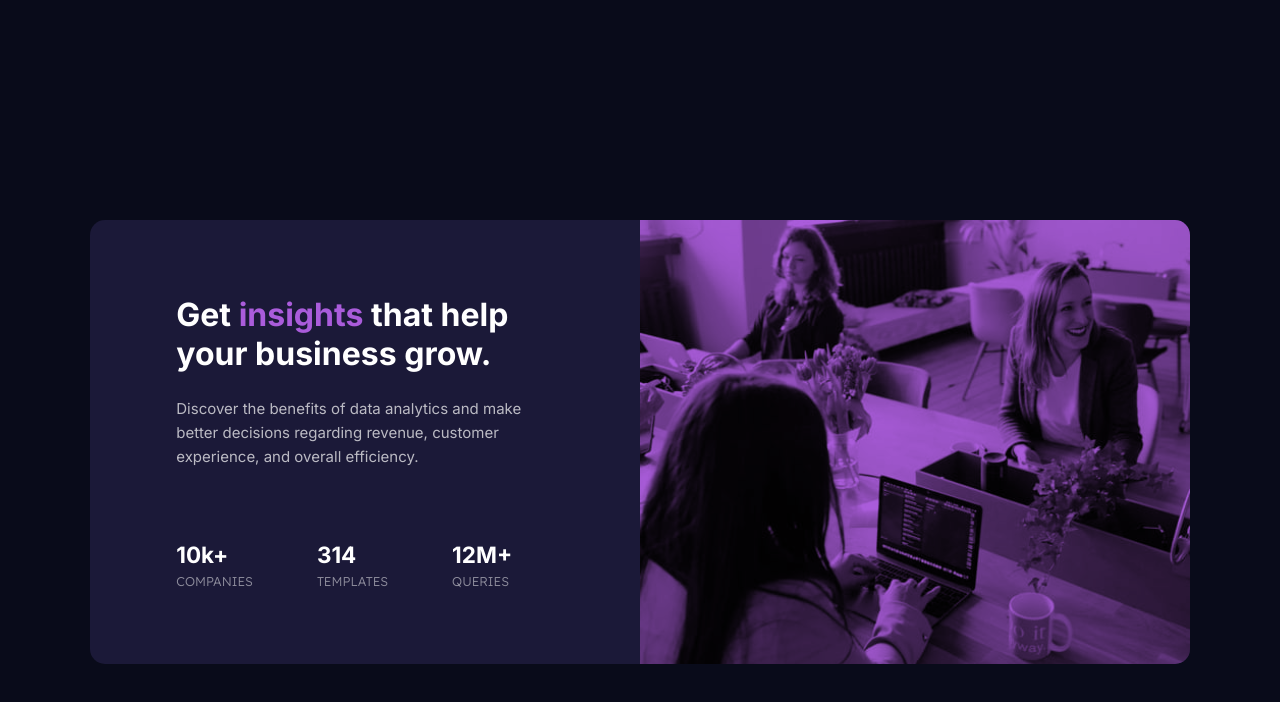
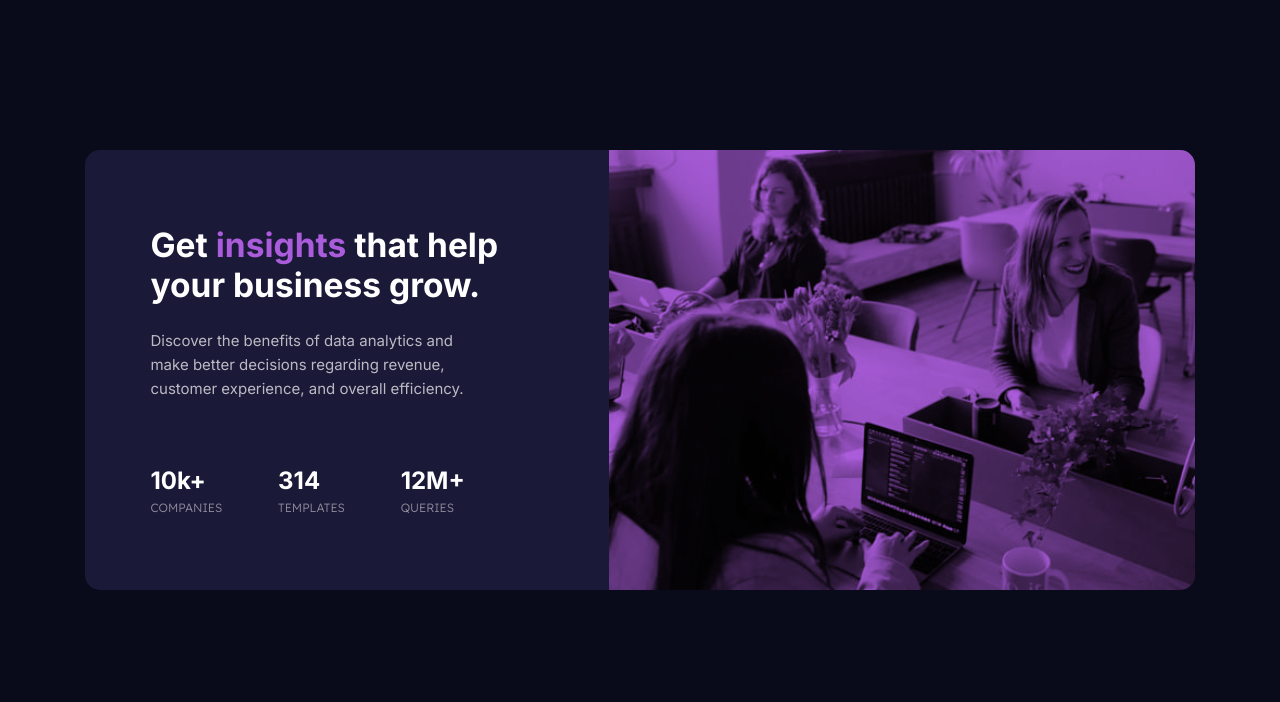
Before and after one commit to walkonmars36/stats-preview-card-frontend-mentor, a plain HTML site: page index.html in a window 1280 px wide. Drawn offline with Linux system fonts and the light colour scheme.

Commit message:
added sass files

```diff
--- a/index.html
+++ b/index.html
@@ -7,24 +7,24 @@
 
     <link rel="icon" type="image/png" sizes="32x32" href="./images/favicon-32x32.png" />
 
-    <link rel="stylesheet" href="style.css" />
+    <link rel="stylesheet" href="main.css" />
 
-    <title>Frontend Mentor | Stats preview card component</title>
+    <title>Frontend Mentor | card__stats preview card component</title>
   </head>
   <body>
-    <div class="card-container">
+    <main class="card card-container">
       <div class="card__image" title="women working at laptops"> </div>
 
       <div class="card__content">
-        <h1 class="card__content--heading">Get <span class="card__content--accent">insights</span> that help your business grow. </h1>
-        <p class="card__content--text">Discover the benefits of data analytics and make better decisions regarding revenue, customer experience, and overall efficiency.</p>
-        <div class="stats__container">
-          <div class="stats"><h2 class="stats__number">10k+</h2> <p class="stats__heading">Companies</p></div>
-          <div class="stats"><h2 class="stats__number">314</h2> <p class="stats__heading">Templates</p></div>
-          <div class="stats"><h2 class="stats__number">12M+</h2> <p class="stats__heading">Queries</p></div>
+        <h1 class="card__content-heading">Get <span class="card__content-accent">insights</span> that help your business grow. </h1>
+        <p class="card__content-text">Discover the benefits of data analytics and make better decisions regarding revenue, customer experience, and overall efficiency.</p>
+        <div class="card__stats-container">
+          <div class="card__stats"><h2 class="card__stats-number">10k+</h2> <p class="card__stats-heading">Companies</p></div>
+          <div class="card__stats"><h2 class="card__stats-number">314</h2> <p class="card__stats-heading">Templates</p></div>
+          <div class="card__stats"><h2 class="card__stats-number">12M+</h2> <p class="card__stats-heading">Queries</p></div>
         </div>
       </div>
-    </div>
-    <!-- <div> Challenge by <a href="https://www.frontendmentor.io?ref=challenge" target="_blank">Frontend Mentor</a>. Coded by <a href="#">Mark Lawson</a>. </div> -->
+    </main>
+    <!-- <footer> Challenge by <a href="https://www.frontendmentor.io?ref=challenge" target="_blank">Frontend Mentor</a>. Coded by <a href="#">Mark Lawson</a>. </footer> -->
   </body>
 </html>
--- /dev/null
+++ b/sass/main.scss
@@ -0,0 +1,106 @@
+@use "../sass/partials/typography" as *;
+@use "../sass/partials/variables" as *;
+@use "../sass/partials/base" as *;
+
+.card {
+  &-container {
+    background-color: hsl(244, 38%, 16%);
+    width: 90%;
+    max-width: 1110px;
+    margin: 2rem auto;
+    border-radius: 15px;
+    overflow: hidden;
+    padding-bottom: 1em;
+    display: flex;
+    flex-direction: column;
+  }
+
+  &__image {
+    background-color: hsl(277, 64%, 61%);
+    background-image: url(./images/image-header-mobile.jpg);
+    background-size: cover;
+    background-repeat: no-repeat;
+    background-blend-mode: multiply;
+    aspect-ratio: 4 / 3;
+  }
+
+  &__content {
+    width: 85%;
+    margin: 2em auto;
+    text-align: center;
+  }
+
+  &__content-heading,
+  &__stats-number {
+    font-weight: 700;
+  }
+
+  &__content-text {
+    margin-top: clamp(1.067rem, 0.855rem + 0.845vw, 1.667rem);
+    color: hsla(0, 0%, 100%, 0.7);
+    font-weight: 400;
+    line-height: 1.6;
+  }
+
+  &__content-accent {
+    color: hsl(277, 64%, 61%);
+  }
+
+  &__stats + &__stats {
+    margin-top: 2rem;
+  }
+
+  &__stats-container {
+    margin-top: clamp(2.667rem, 1.962rem + 2.817vw, 4.667rem);
+  }
+
+  &__stats-heading {
+    text-transform: uppercase;
+    color: hsla(0, 0%, 100%, 0.5);
+    font-family: "Lexend Deca", sans-serif;
+    font-weight: 300;
+    font-size: 0.8rem;
+    margin-top: 0.3rem;
+  }
+}
+
+@media (min-width: 890px) {
+  .card {
+    &-container {
+      display: grid;
+      grid-template-columns: repeat(2, 1fr);
+      text-align: left;
+      margin: 10rem auto;
+      padding: 0;
+    }
+
+    &__content {
+      width: 75%;
+      margin: 5em auto;
+      text-align: left;
+    }
+
+    &__content-text {
+      width: 85%;
+    }
+
+    &__image {
+      background-image: url(./images/image-header-desktop.jpg);
+      grid-row: 1;
+      grid-column: 2;
+      width: 100%;
+      height: 100%;
+      object-fit: cover;
+    }
+
+    &__stats-container {
+      display: flex;
+      justify-content: space-between;
+      width: 80%;
+    }
+
+    &__stats + &__stats {
+      margin-top: 0;
+    }
+  }
+}
--- /dev/null
+++ b/sass/partials/_base.scss
@@ -0,0 +1,15 @@
+html {
+  font-size: 15px;
+  font-family: "Inter", sans-serif;
+}
+
+* {
+  box-sizing: border-box;
+  padding: 0;
+  margin: 0;
+}
+
+body {
+  background-color: hsl(233, 47%, 7%);
+  color: white;
+}
--- /dev/null
+++ b/sass/partials/_typography.scss
@@ -0,0 +1,9 @@
+@import url("https://fonts.googleapis.com/css2?family=Inter:wght@400;700&family=Lexend+Deca:wght@300;400&display=swap");
+
+h1 {
+  font-size: clamp(2rem, 1.912rem + 0.376vw, 2.25rem);
+}
+
+h2 {
+  font-size: 1.6rem;
+}
```
Also changed, not shown: main.css (added), sass/partials/_variables.scss (added), 4 other files.
